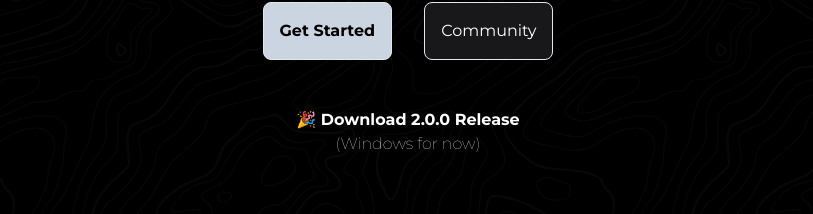
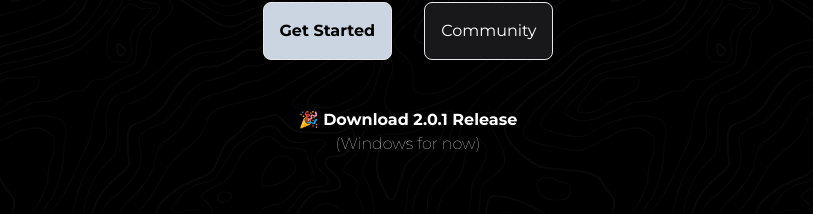
Before and after one commit to sametcn99/electron-widgets-web, a Next.js app: page / in a window 1280 px wide. Shown: the part 310-524 px from the top of the page, without its empty margins (232-1045 px from the left). Built offline with nearby package versions, Linux system fonts and the light colour scheme.

Commit message:
Update page.tsx

```diff
--- a/src/app/page.tsx
+++ b/src/app/page.tsx
@@ -30,11 +30,11 @@ export default function Home() {
       </div>
       <Link
         href={
-          "https://github.com/sametcn99/electron-widgets/releases/download/2.0.0/electron-widgets-2.0.0.Setup.exe"
+          "https://github.com/sametcn99/electron-widgets/releases/download/2.0.1/electron-widgets-2.0.1.Setup.exe"
         }
         className="gap-2  rounded-lg  p-2 text-center font-bold text-white hover:underline"
       >
-        🎉 Download 2.0.0 Release <p className="font-thin">(Windows for now)</p>
+        🎉 Download 2.0.1 Release <p className="font-thin">(Windows for now)</p>
       </Link>
       <section className="mt-52 flex flex-col">
         <h2 className="text-center text-3xl font-bold">Features</h2>
```
